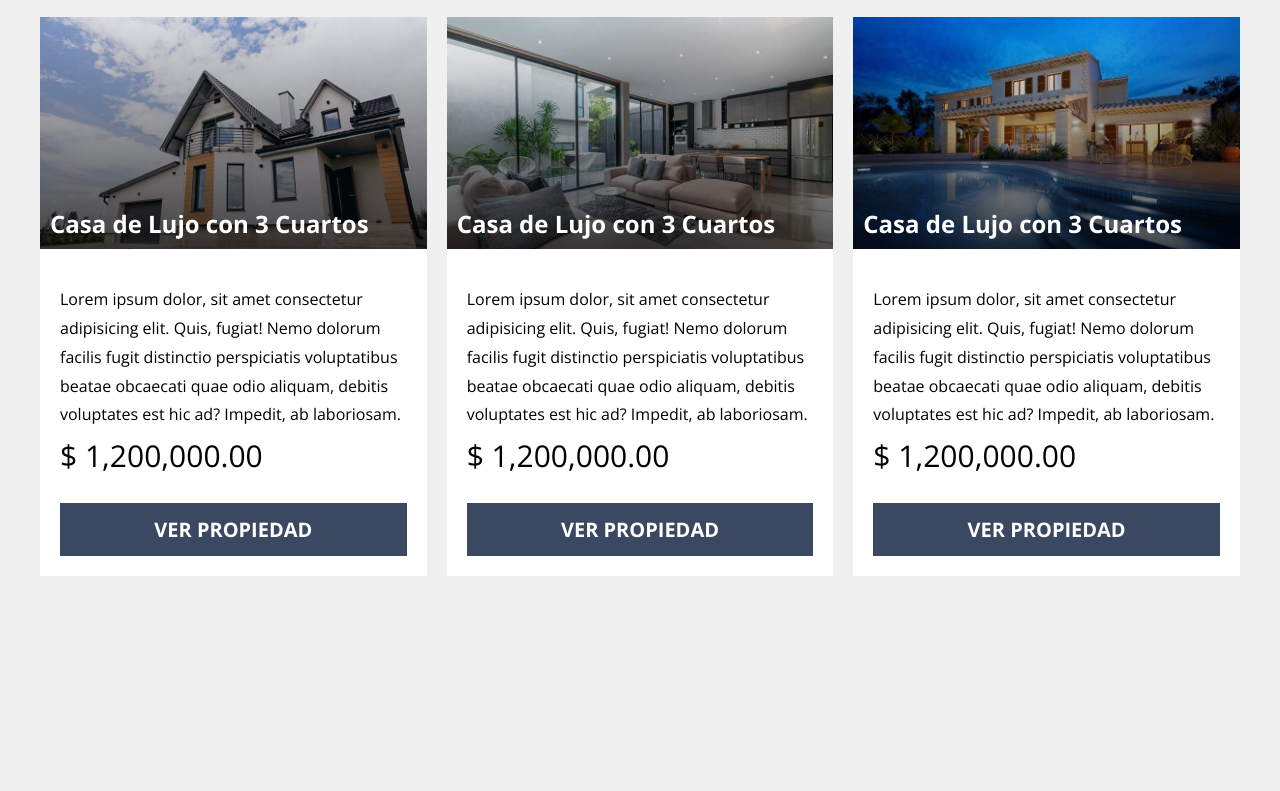
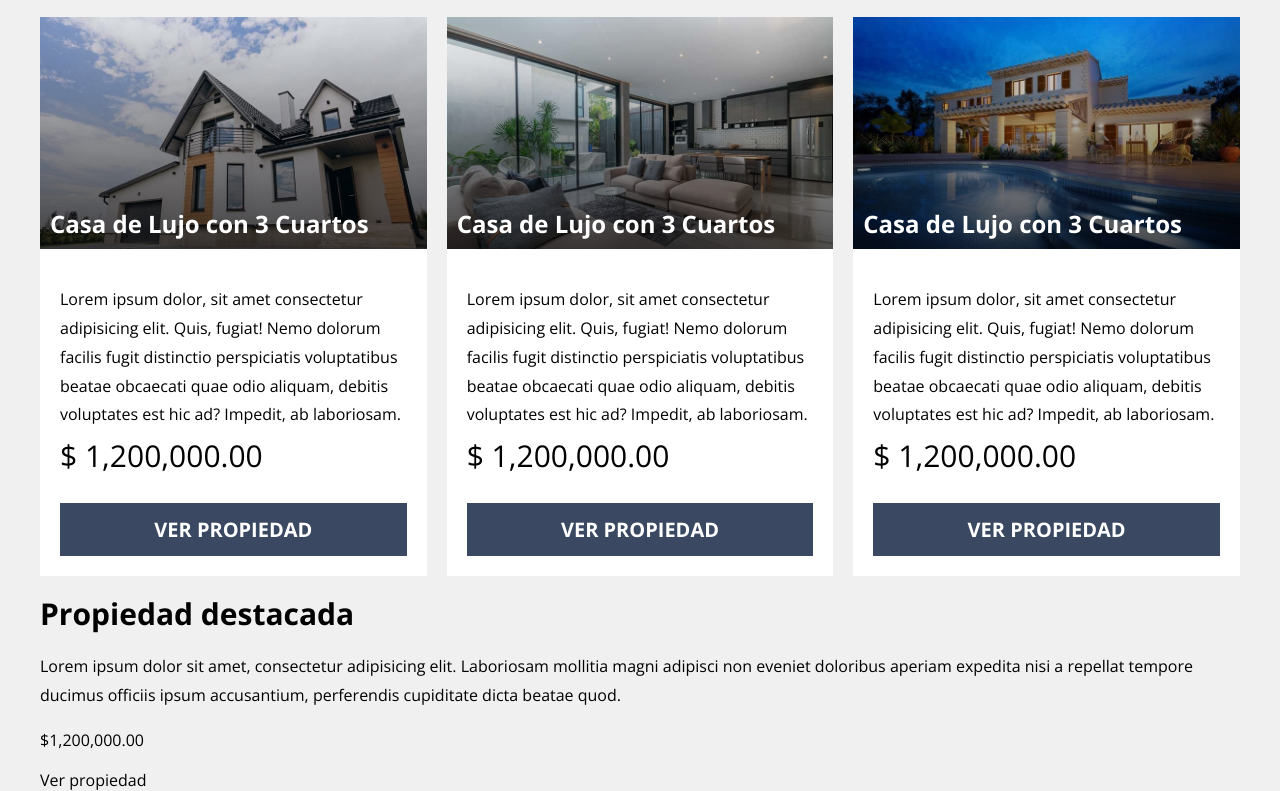
Before and after one commit to LuisMarioSolano/real-state, a website: page index.html in a window 1280 px wide. Shown: the part 1370-2161 px from the top of the page. Before the commit the page ends 1946 px from the top, so only its background shows below. Drawn offline with nearby package versions, Linux system fonts and the light colour scheme.

Commit message:
Update index.html: Add elements for .destacada

```diff
--- a/index.html
+++ b/index.html
@@ -70,7 +70,8 @@
 
             <a class="propiedad__enlace" href="#">Ver Propiedad</a>
           </div>
-        </div> <!--.propiedad-->
+        </div>
+        <!--.propiedad-->
         <div class="propiedad">
           <div class="propiedad__imagen">
             <h3 class="propiedad__nombre">Casa de Lujo con 3 Cuartos</h3>
@@ -86,7 +87,8 @@
 
             <a class="propiedad__enlace" href="#">Ver Propiedad</a>
           </div>
-        </div> <!--.propiedad-->
+        </div>
+        <!--.propiedad-->
         <div class="propiedad">
           <div class="propiedad__imagen">
             <h3 class="propiedad__nombre">Casa de Lujo con 3 Cuartos</h3>
@@ -102,7 +104,8 @@
 
             <a class="propiedad__enlace" href="#">Ver Propiedad</a>
           </div>
-        </div> <!--.propiedad-->
+        </div>
+        <!--.propiedad-->
         <div class="propiedad">
           <div class="propiedad__imagen">
             <h3 class="propiedad__nombre">Casa de Lujo con 3 Cuartos</h3>
@@ -118,7 +121,8 @@
 
             <a class="propiedad__enlace" href="#">Ver Propiedad</a>
           </div>
-        </div> <!--.propiedad-->
+        </div>
+        <!--.propiedad-->
         <div class="propiedad">
           <div class="propiedad__imagen">
             <h3 class="propiedad__nombre">Casa de Lujo con 3 Cuartos</h3>
@@ -134,7 +138,8 @@
 
             <a class="propiedad__enlace" href="#">Ver Propiedad</a>
           </div>
-        </div> <!--.propiedad-->
+        </div>
+        <!--.propiedad-->
         <div class="propiedad">
           <div class="propiedad__imagen">
             <h3 class="propiedad__nombre">Casa de Lujo con 3 Cuartos</h3>
@@ -150,8 +155,27 @@
 
             <a class="propiedad__enlace" href="#">Ver Propiedad</a>
           </div>
-        </div> <!--.propiedad-->
+        </div>
+        <!--.propiedad-->
       </div>
     </main>
+
+    <section class="destacada">
+      <div class="destacada__grid contenedor">
+        <div class="destacada__contenido">
+          <h3 class="destacada__heading">Propiedad destacada</h3>
+          <p class="destacada__texto">
+            Lorem ipsum dolor sit amet, consectetur adipisicing elit. Laboriosam
+            mollitia magni adipisci non eveniet doloribus aperiam expedita nisi
+            a repellat tempore ducimus officiis ipsum accusantium, perferendis
+            cupiditate dicta beatae quod.
+          </p>
+
+          <p class="destacada__precio">$1,200,000.00</p>
+
+          <a class="destacada__enlace" href="#">Ver propiedad</a>
+        </div>
+      </div>
+    </section>
   </body>
 </html>
```
Also changed, not shown: src/scss/base/_mixins.scss (+12 -7 lines), 1 other file.
